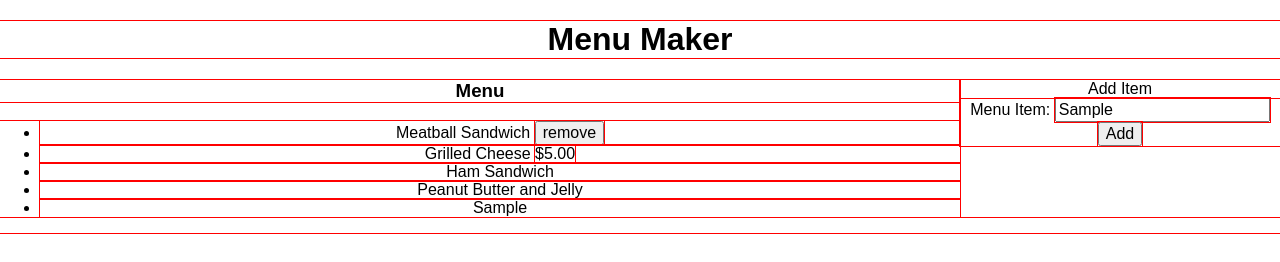
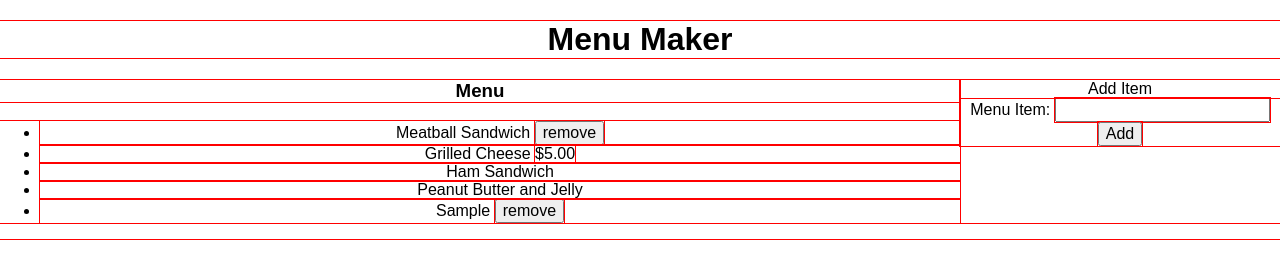
Before and after one commit to joshkuhar/menu-site, a plain HTML site: page index.html in a window 1280 px wide. Both pictures are taken after typing "Sample" into the empty fields and a click on the input "Add". Drawn offline with nearby package versions, Linux system fonts and the light colour scheme.

Commit message:
commit message

```diff
--- a/app.js
+++ b/app.js
@@ -1,6 +1,6 @@
 $(".add-item-button").click(function() {
-	$(".food-list").append('<li>' +$(".add-item-input").val()+ '</li>');
-	$(".add-item-input").empty();
+	$(".food-list").append('<li>' +$(".add-item-input").val()+ ' <button class="remove-item-btn">remove</button></li>');
+	$(".add-item-input").val("");
 	console.log("check");
 	});
 
--- a/index.html
+++ b/index.html
@@ -19,7 +19,7 @@
 			<h3>Menu</h3>
 			<section class="menu">
 				<ul class="food-list">
-					<li>Meatball Sandwich <button class="remove-item-btn">remove</button></li>
+					<li class="menu-item">Meatball Sandwich <button class="remove-item-btn">remove</button></li>
 					<li>Grilled Cheese <span>$5.00</span></li>
 					<li>Ham Sandwich</li>
 					<li>Peanut Butter and Jelly</li>
```
